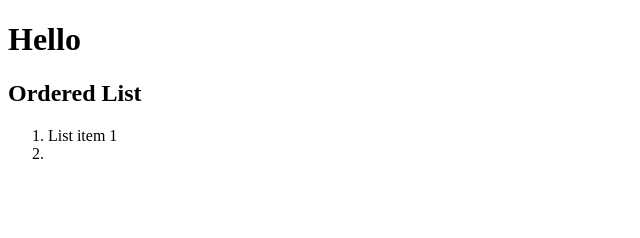
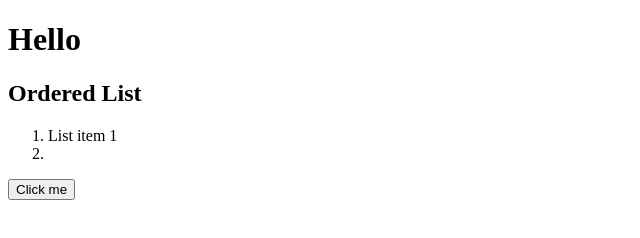
Before and after one commit to chenmichael2/javascript-brushup, a plain HTML site: page index.html in a window 1280 px wide. Shown: the whole page, without its empty margins (0-640 px from the left). Drawn offline with Linux system fonts and the light colour scheme.

Commit message:
adding a button

```diff
--- a/index.html
+++ b/index.html
@@ -16,6 +16,7 @@
     <ol class="ordered-list">
         <li>List item 1</li>
     </ol>
+    <button>Click me</button>
 
 </body>
 
--- a/main.js
+++ b/main.js
@@ -4,7 +4,6 @@ let orderedList = document.querySelector('ol');
 let createListItem = document.createElement("li");
 // let containText = createListItem.textContent = "hello";
 orderedList.appendChild(createListItem);
-console.log("hello");
 orderedList.appendChild(createListItem);
 
 // const div = document.createElement("div");
```
